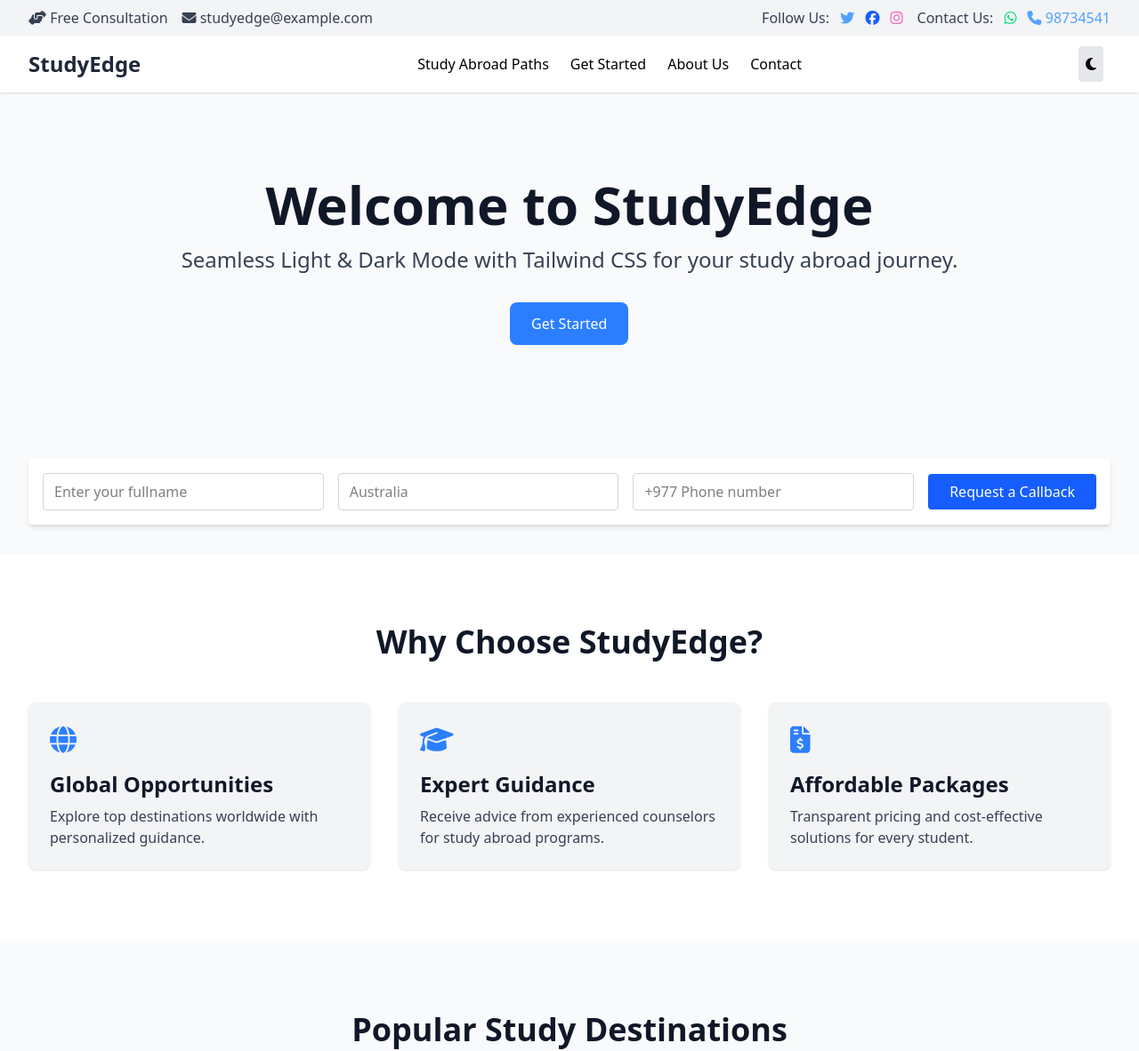
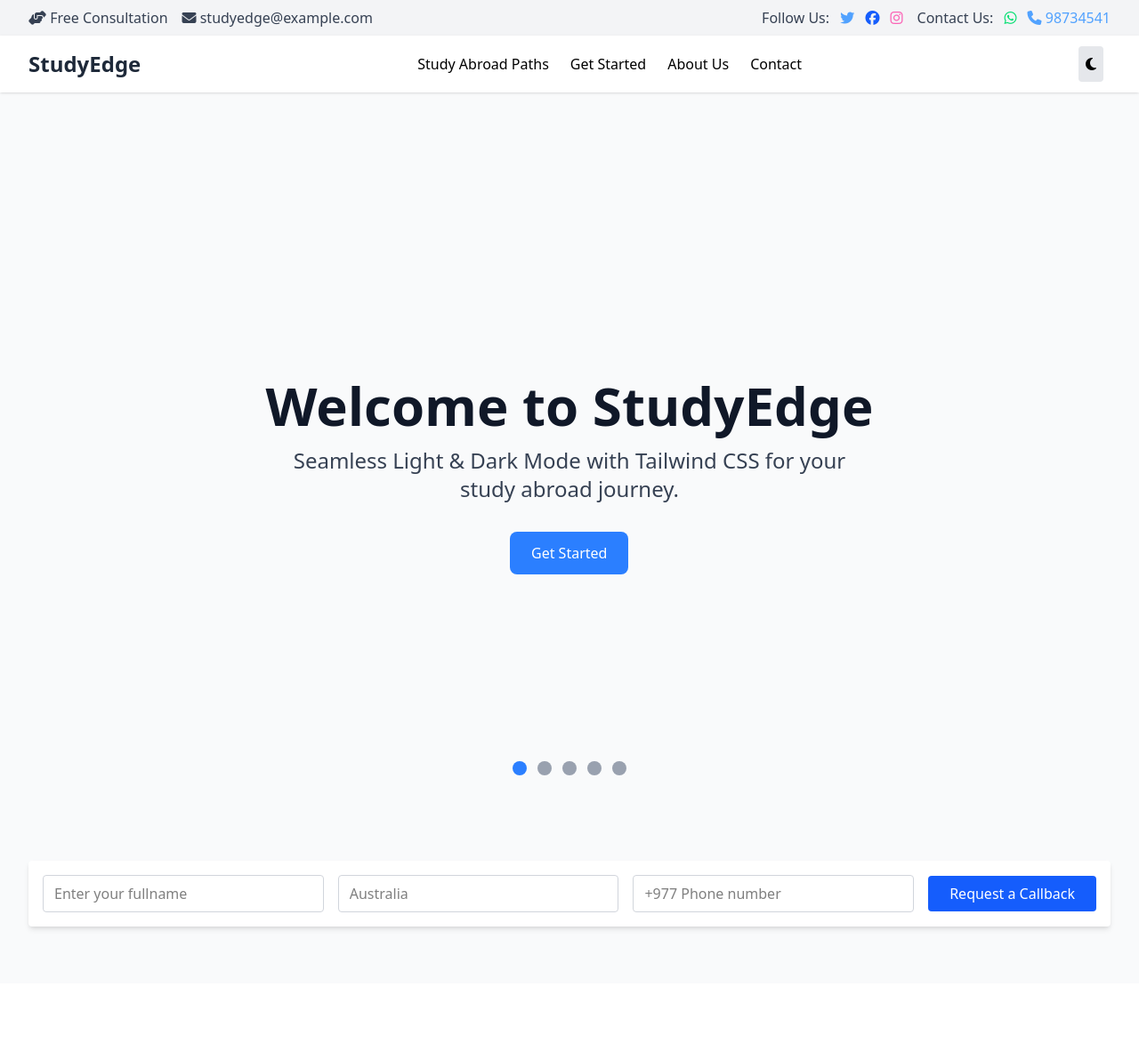
Before and after one commit to sixdgt/project-studyedge, a Django app: page / in a window 1280 px wide. Shown: the top 1182 px of the page at 89% size. Run offline with Django 5.2, Linux system fonts and the light colour scheme; some libraries are stand-ins or nearby versions.

Commit message:
fix: hero section

```diff
--- a/studyedgewebsite/theme/static/css/dist/styles.css
+++ b/studyedgewebsite/theme/static/css/dist/styles.css
@@ -26,6 +26,7 @@
     --color-black: #000;
     --color-white: #fff;
     --spacing: 0.25rem;
+    --container-2xl: 42rem;
     --container-7xl: 80rem;
     --text-lg: 1.125rem;
     --text-lg--line-height: calc(1.75 / 1.125);
@@ -335,6 +336,15 @@
   .top-0 {
     top: calc(var(--spacing) * 0);
   }
+  .bottom-8 {
+    bottom: calc(var(--spacing) * 8);
+  }
+  .left-1\/2 {
+    left: calc(1/2 * 100%);
+  }
+  .z-10 {
+    z-index: 10;
+  }
   .z-50 {
     z-index: 50;
   }
@@ -440,6 +450,9 @@
   .inline-block {
     display: inline-block;
   }
+  .h-4 {
+    height: calc(var(--spacing) * 4);
+  }
   .h-10 {
     height: calc(var(--spacing) * 10);
   }
@@ -449,17 +462,45 @@
   .h-40 {
     height: calc(var(--spacing) * 40);
   }
+  .h-\[calc\(100vh-4rem\)\] {
+    height: calc(100vh - 4rem);
+  }
+  .h-full {
+    height: 100%;
+  }
   .max-h-0 {
     max-height: calc(var(--spacing) * 0);
   }
+  .min-h-1\/2 {
+    min-height: calc(1/2 * 100%);
+  }
+  .min-h-2 {
+    min-height: calc(var(--spacing) * 2);
+  }
+  .min-h-24 {
+    min-height: calc(var(--spacing) * 24);
+  }
+  .min-h-screen {
+    min-height: 100vh;
+  }
+  .w-4 {
+    width: calc(var(--spacing) * 4);
+  }
   .w-full {
     width: 100%;
+  }
+  .max-w-2xl {
+    max-width: var(--container-2xl);
   }
   .max-w-7xl {
     max-width: var(--container-7xl);
   }
   .flex-1 {
     flex: 1;
+  }
+  .-translate-x-1\/2 {
+    --tw-translate-x: calc(calc(1/2 * 100%) * -1);
+    translate: var(--tw-translate-x) var(--tw-translate-y);
   }
   .translate-y-6 {
     --tw-translate-y: calc(var(--spacing) * 6);
@@ -501,6 +542,11 @@
     --tw-space-x-reverse: 0;
     margin-inline-start: calc(calc(var(--spacing) * 2) * var(--tw-space-x-reverse));
     margin-inline-end: calc(calc(var(--spacing) * 2) * calc(1 - var(--tw-space-x-reverse)));
+  }
+  :where(.space-x-3 > :not(:last-child)) {
+    --tw-space-x-reverse: 0;
+    margin-inline-start: calc(calc(var(--spacing) * 3) * var(--tw-space-x-reverse));
+    margin-inline-end: calc(calc(var(--spacing) * 3) * calc(1 - var(--tw-space-x-reverse)));
   }
   :where(.space-x-4 > :not(:last-child)) {
     --tw-space-x-reverse: 0;
@@ -618,6 +664,9 @@
   .py-12 {
     padding-block: calc(var(--spacing) * 12);
   }
+  .py-16 {
+    padding-block: calc(var(--spacing) * 16);
+  }
   .py-20 {
     padding-block: calc(var(--spacing) * 20);
   }
@@ -626,6 +675,9 @@
   }
   .pt-6 {
     padding-top: calc(var(--spacing) * 6);
+  }
+  .pt-16 {
+    padding-top: calc(var(--spacing) * 16);
   }
   .text-center {
     text-align: center;
@@ -703,6 +755,9 @@
   }
   .opacity-0 {
     opacity: 0%;
+  }
+  .opacity-100 {
+    opacity: 100%;
   }
   .shadow {
     --tw-shadow: 0 1px 3px 0 var(--tw-shadow-color, rgb(0 0 0 / 0.1)), 0 1px 2px -1px var(--tw-shadow-color, rgb(0 0 0 / 0.1));
@@ -883,6 +938,11 @@
   @media (prefers-color-scheme: dark) {
     .dark\:border-gray-700 {
       border-color: var(--color-gray-700);
+    }
+  }
+  @media (prefers-color-scheme: dark) {
+    .dark\:bg-gray-600 {
+      background-color: var(--color-gray-600);
     }
   }
   @media (prefers-color-scheme: dark) {
--- a/studyedgewebsite/web/templates/index.html
+++ b/studyedgewebsite/web/templates/index.html
@@ -4,48 +4,105 @@
 
 {% block content %}
 
-<!-- Hero Section -->
-<section class="bg-gray-50 dark:bg-gray-900 transition-colors duration-500">
-    <div class="max-w-7xl mx-auto px-4 sm:px-6 lg:px-8 py-24 text-center">
-        <h1 data-aos="fade-down" class="text-5xl md:text-6xl font-bold mb-4 text-gray-900 dark:text-white">
+<section class="bg-gray-50 dark:bg-gray-900 transition-colors duration-500 relative overflow-hidden min-h-screen">
+    <div class="h-16"></div>
+    <div class="max-w-7xl mx-auto px-4 sm:px-6 lg:px-8 relative h-[calc(100vh-4rem)] flex flex-col justify-center items-center text-center">
+
+        <!-- Slides -->
+        <div id="hero-slides" class="relative w-full h-full items-center justify-center">
+        <!-- Slide 1 -->
+        <div class="hero-slide absolute inset-0 transition-opacity duration-700 opacity-100 flex flex-col justify-center items-center text-center px-4">
+            <h1 data-aos="fade-down" class="text-5xl md:text-6xl font-bold mb-4 text-gray-900 dark:text-white">
             Welcome to StudyEdge
-        </h1>
-        <p data-aos="fade-up" class="text-xl md:text-2xl text-gray-700 dark:text-gray-300 mb-8">
+            </h1>
+            <p data-aos="fade-up" class="text-xl md:text-2xl text-gray-700 dark:text-gray-300 mb-8 max-w-2xl">
             Seamless Light & Dark Mode with Tailwind CSS for your study abroad journey.
-        </p>
-        <a data-aos="zoom-in" href="#features" class="inline-block bg-blue-500 hover:bg-blue-600 text-white px-6 py-3 rounded-lg transition-colors duration-300">
+            </p>
+            <a data-aos="zoom-in" href="#features" class="inline-block bg-blue-500 hover:bg-blue-600 text-white px-6 py-3 rounded-lg transition-colors duration-300">
             Get Started
-        </a>
+            </a>
+        </div>
+
+        <!-- Slide 2 -->
+        <div class="hero-slide absolute inset-0 transition-opacity duration-700 opacity-0 flex flex-col justify-center items-center text-center px-4">
+            <h1 data-aos="fade-down" class="text-5xl md:text-6xl font-bold mb-4 text-gray-900 dark:text-white">
+            Explore Top Universities Worldwide
+            </h1>
+            <p data-aos="fade-up" class="text-xl md:text-2xl text-gray-700 dark:text-gray-300 mb-8 max-w-2xl">
+            Discover programs tailored for your career goals.
+            </p>
+            <a data-aos="zoom-in" href="#features" class="inline-block bg-blue-500 hover:bg-blue-600 text-white px-6 py-3 rounded-lg transition-colors duration-300">
+            Learn More
+            </a>
+        </div>
+
+        <!-- Slide 3 -->
+        <div class="hero-slide absolute inset-0 transition-opacity duration-700 opacity-0 flex flex-col justify-center items-center text-center px-4">
+            <h1 data-aos="fade-down" class="text-5xl md:text-6xl font-bold mb-4 text-gray-900 dark:text-white">
+            Simplify Your Visa Process
+            </h1>
+            <p data-aos="fade-up" class="text-xl md:text-2xl text-gray-700 dark:text-gray-300 mb-8 max-w-2xl">
+            Guidance and documentation support at every step.
+            </p>
+            <a data-aos="zoom-in" href="#features" class="inline-block bg-blue-500 hover:bg-blue-600 text-white px-6 py-3 rounded-lg transition-colors duration-300">
+            Apply Now
+            </a>
+        </div>
+
+        <!-- Slide 4 -->
+        <div class="hero-slide absolute inset-0 transition-opacity duration-700 opacity-0 flex flex-col justify-center items-center text-center px-4">
+            <h1 data-aos="fade-down" class="text-5xl md:text-6xl font-bold mb-4 text-gray-900 dark:text-white">
+            Personalized Study Plans
+            </h1>
+            <p data-aos="fade-up" class="text-xl md:text-2xl text-gray-700 dark:text-gray-300 mb-8 max-w-2xl">
+            Tailored courses and timelines to achieve your goals.
+            </p>
+            <a data-aos="zoom-in" href="#features" class="inline-block bg-blue-500 hover:bg-blue-600 text-white px-6 py-3 rounded-lg transition-colors duration-300">
+            Start Planning
+            </a>
+        </div>
+
+        <!-- Slide 5 -->
+        <div class="hero-slide absolute inset-0 transition-opacity duration-700 opacity-0 flex flex-col justify-center items-center text-center px-4">
+            <h1 data-aos="fade-down" class="text-5xl md:text-6xl font-bold mb-4 text-gray-900 dark:text-white">
+            Join a Community of Scholars
+            </h1>
+            <p data-aos="fade-up" class="text-xl md:text-2xl text-gray-700 dark:text-gray-300 mb-8 max-w-2xl">
+            Connect with students across the globe.
+            </p>
+            <a data-aos="zoom-in" href="#features" class="inline-block bg-blue-500 hover:bg-blue-600 text-white px-6 py-3 rounded-lg transition-colors duration-300">
+            Connect Now
+            </a>
+        </div>
+        </div>
+
+        <!-- Dots at the bottom -->
+        <div id="dots" class="absolute bottom-8 left-1/2 transform -translate-x-1/2 flex space-x-3 z-10">
+        <button class="dot w-4 h-4 rounded-full bg-gray-400 dark:bg-gray-600"></button>
+        <button class="dot w-4 h-4 rounded-full bg-gray-400 dark:bg-gray-600"></button>
+        <button class="dot w-4 h-4 rounded-full bg-gray-400 dark:bg-gray-600"></button>
+        <button class="dot w-4 h-4 rounded-full bg-gray-400 dark:bg-gray-600"></button>
+        <button class="dot w-4 h-4 rounded-full bg-gray-400 dark:bg-gray-600"></button>
+        </div>
     </div>
 </section>
 
-<!-- Callback Form -->
-<section class="bg-gray-50 dark:bg-gray-900 py-8">
+<!-- Callback Form below -->
+<section class="bg-gray-50 dark:bg-gray-900 py-16">
   <div class="max-w-7xl mx-auto px-4 sm:px-6 lg:px-8">
     <form class="flex flex-col md:flex-row items-center gap-4 bg-white dark:bg-gray-800 p-4 rounded shadow-md">
-
-      <!-- Full Name -->
       <div class="flex-1">
-        <label class="sr-only" for="fullname">Full Name</label>
-        <input type="text" id="fullname" placeholder="Enter your fullname"
+        <input type="text" placeholder="Enter your fullname"
                class="w-full border border-gray-300 dark:border-gray-700 rounded px-3 py-2 focus:outline-none focus:ring-2 focus:ring-blue-500 dark:bg-gray-700 dark:text-white" />
       </div>
-
-      <!-- Interested Country -->
       <div class="flex-1">
-        <label class="sr-only" for="country">Interested Country</label>
-        <input type="text" id="country" placeholder="Australia"
+        <input type="text" placeholder="Australia"
                class="w-full border border-gray-300 dark:border-gray-700 rounded px-3 py-2 focus:outline-none focus:ring-2 focus:ring-blue-500 dark:bg-gray-700 dark:text-white" />
       </div>
-
-      <!-- Phone Number -->
       <div class="flex-1">
-        <label class="sr-only" for="phone">Phone Number</label>
-        <input type="tel" id="phone" placeholder="+977 Phone number"
+        <input type="tel" placeholder="+977 Phone number"
                class="w-full border border-gray-300 dark:border-gray-700 rounded px-3 py-2 focus:outline-none focus:ring-2 focus:ring-blue-500 dark:bg-gray-700 dark:text-white" />
       </div>
-
-      <!-- Submit Button -->
       <div>
         <button type="submit" class="bg-blue-600 hover:bg-blue-700 text-white px-6 py-2 rounded transition-colors duration-300">
           Request a Callback
@@ -54,7 +111,6 @@
     </form>
   </div>
 </section>
-
 
 <!-- Features Section -->
 <section id="features" class="bg-white dark:bg-gray-800 transition-colors duration-500 py-20">
@@ -232,4 +288,33 @@
     </a>
 </section>
 
+
+<script>
+  const slides = document.querySelectorAll('.hero-slide');
+  const dots = document.querySelectorAll('.dot');
+  let current = 0;
+
+  function showSlide(index) {
+    slides.forEach((slide, i) => {
+      slide.style.opacity = i === index ? '1' : '0';
+    });
+    dots.forEach((dot, i) => {
+      dot.classList.toggle('bg-blue-500', i === index);
+      dot.classList.toggle('bg-gray-400', i !== index);
+    });
+    current = index;
+  }
+
+  dots.forEach((dot, i) => {
+    dot.addEventListener('click', () => showSlide(i));
+  });
+
+  setInterval(() => {
+    let next = (current + 1) % slides.length;
+    showSlide(next);
+  }, 5000);
+
+  showSlide(0);
+</script>
+
 {% endblock %}
```
